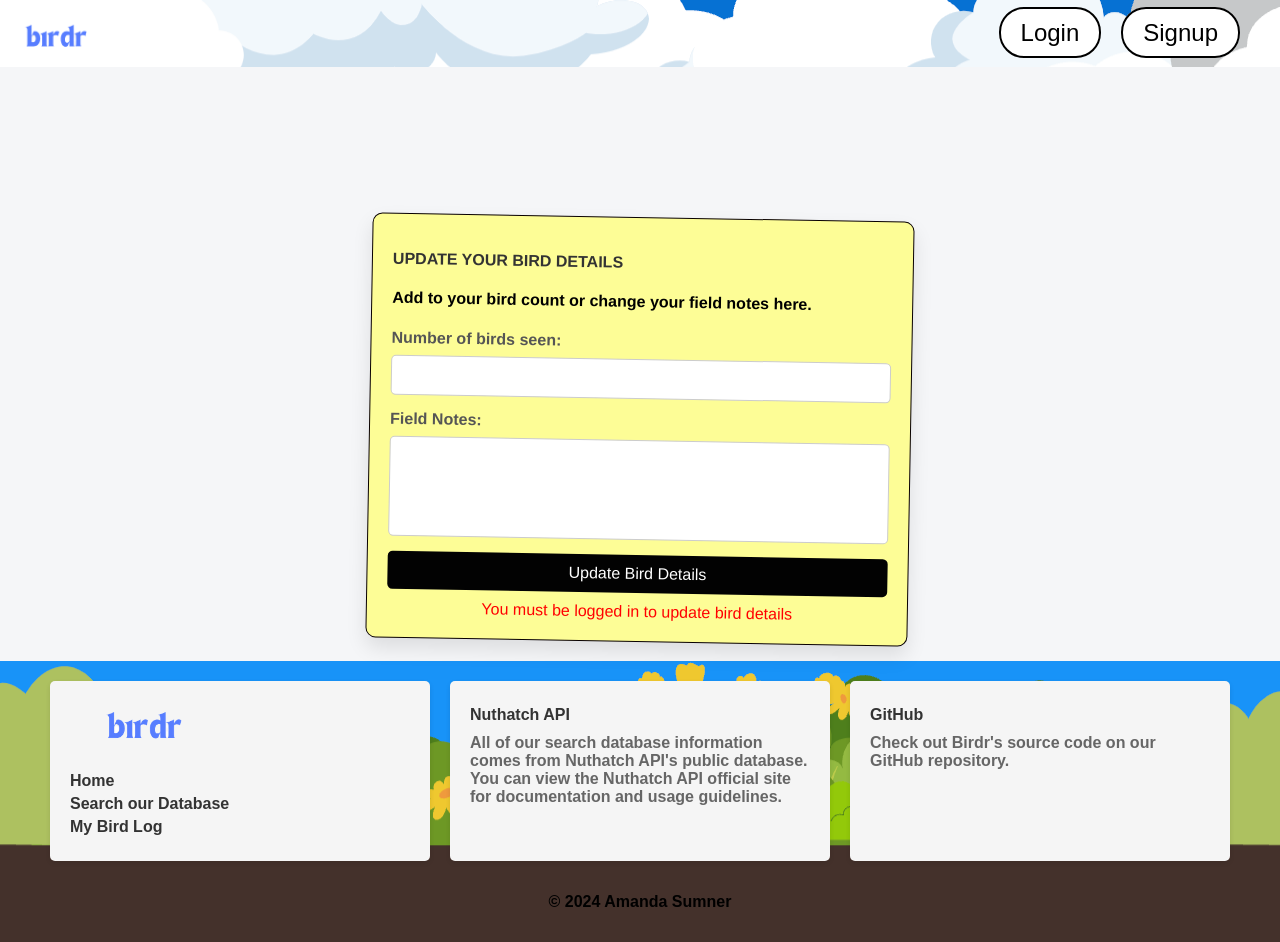
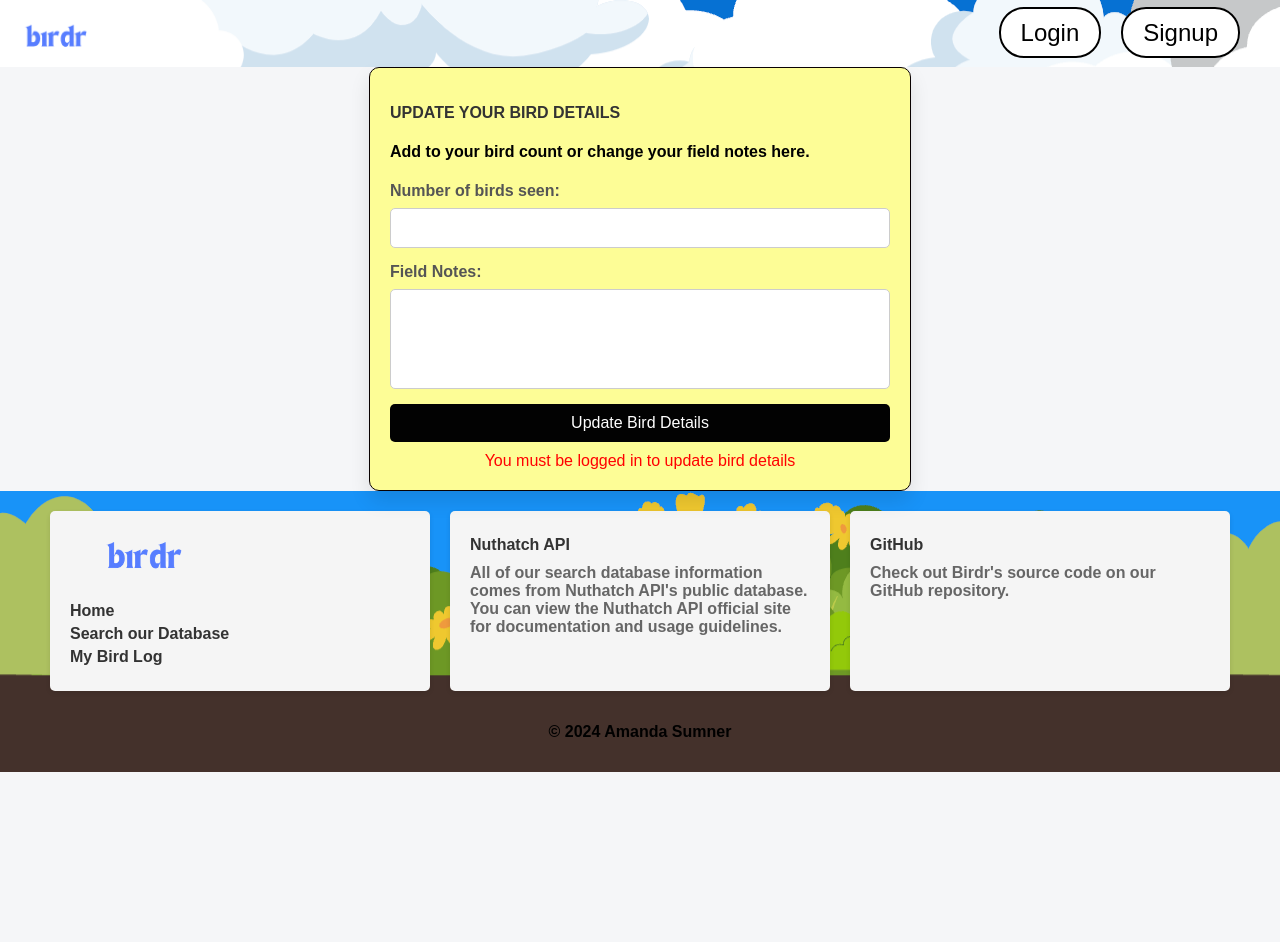
Before and after one commit to arsumner/birdr, a React (Create React App) app in the folder client/: page /update/1 in a window 1280 px wide. After the commit the page ends 800 px from the top, so only its background shows below. Built offline with nearby package versions, Linux system fonts and the light colour scheme; no server answers.

Commit message:
improved styling of update form

```diff
--- a/client/src/index.css
+++ b/client/src/index.css
@@ -418,7 +418,7 @@ header a {
 
 .update-form {
     max-width: 500px;
-    margin: 150px auto 20px;
+    margin: 0 auto;
     padding: 20px;
     border: 1px solid #090101;
     border-radius: 10px;
@@ -427,7 +427,6 @@ header a {
     text-align: left;
     font-family: 'Arial', sans-serif;
     position: relative;
-    transform: rotate(1deg);
 }
 
 
```
